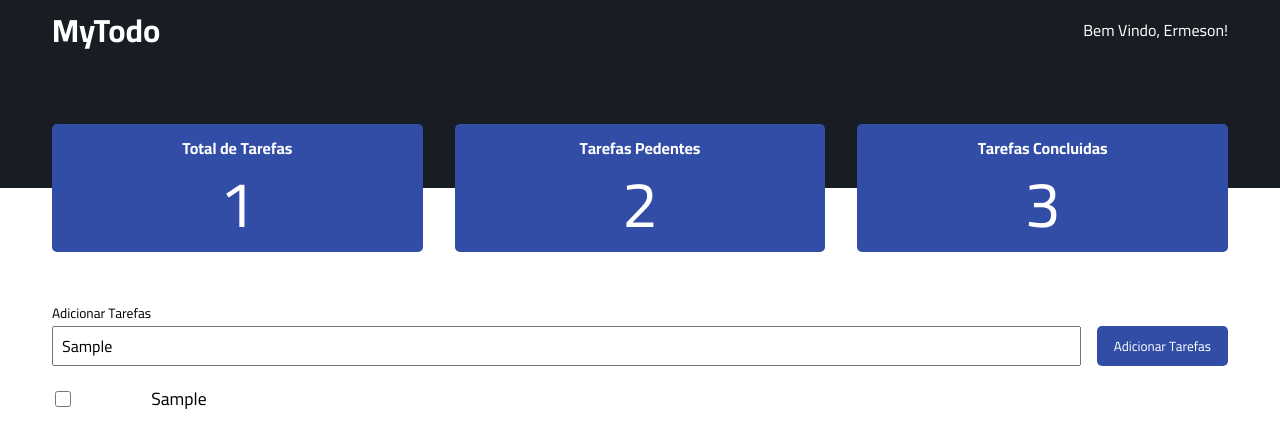
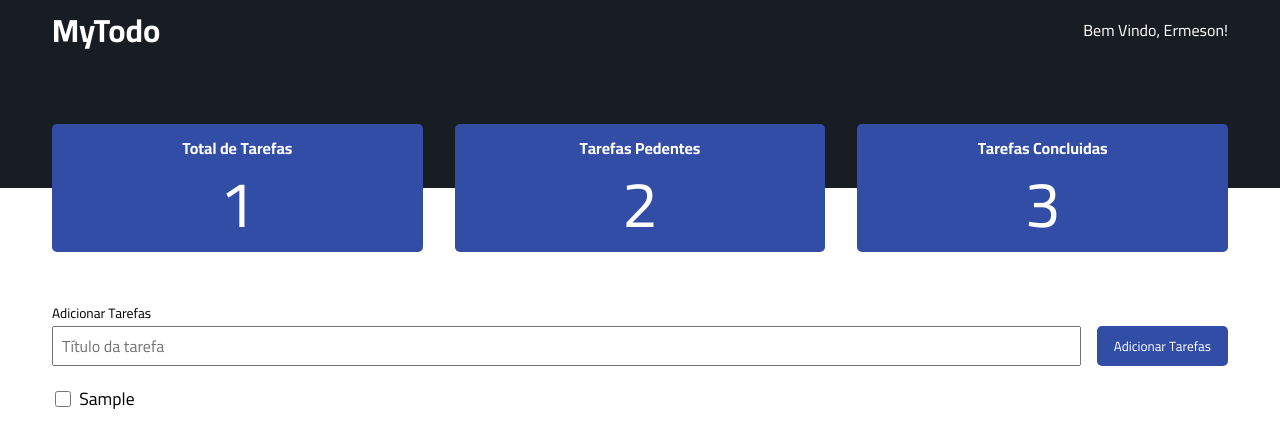
Before and after one commit to ermesonramosdev/curso-ada-tech, a React (Vite) app in the folder React/todo-list/: page / in a window 1280 px wide. Both pictures are taken after typing "Sample" into the empty fields and a click on the button "Adicionar Tarefas". Shown: the top 448 px of the page. Built offline with nearby package versions, Linux system fonts and the light colour scheme.

Commit message:
Finalização dos Hooks (useState)

```diff
--- a/React/todo-list/index.html
+++ b/React/todo-list/index.html
@@ -1,5 +1,5 @@
 <!doctype html>
-<html lang="en">
+<html lang="pt-br">
   <head>
     <meta charset="UTF-8" />
     <meta name="viewport" content="width=device-width, initial-scale=1.0" />
--- a/React/todo-list/src/components/Tasks/Tasks.tsx
+++ b/React/todo-list/src/components/Tasks/Tasks.tsx
@@ -21,10 +21,9 @@ export const Tasks:React.FC = () => {
 
         setTasks([
             ...tasks,
-            { id: 1, title: tasksTitle, done: false }
+            { id: new Date().getTime(), title: tasksTitle, done: false }
         ]);
-
-
+        setTaskstitle('');
     }
 
     return(
@@ -44,13 +43,13 @@ export const Tasks:React.FC = () => {
             </form>
 
             <ul>
-                {tasks.map(tasks => {
+                {tasks.map((tasks) => {
                     return (
-                        <li>
+                        <li key={tasks.id}>
                             <input type="checkbox" id={`task-${tasks.id}`} />
-                            <label htmlFor="task">{tasks.title}</label>
+                            <label htmlFor={`task-${tasks.id}`}>{tasks.title}</label>
                         </li>
-                    )
+                    );
                 })}
             </ul>
         </section>
--- a/React/todo-list/src/components/Tasks/styles.module.scss
+++ b/React/todo-list/src/components/Tasks/styles.module.scss
@@ -42,7 +42,7 @@
         li {
             display: flex;
             align-items: center;
-            gap: 05rem;
+            gap: 0.5rem;
 
             input {
                 height: 1rem;
```
